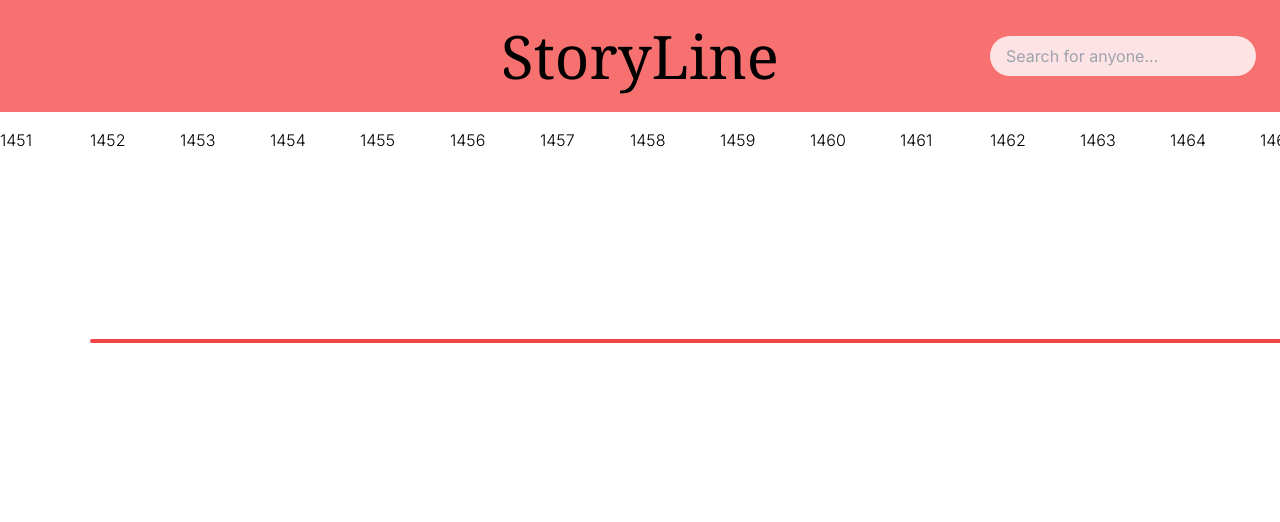
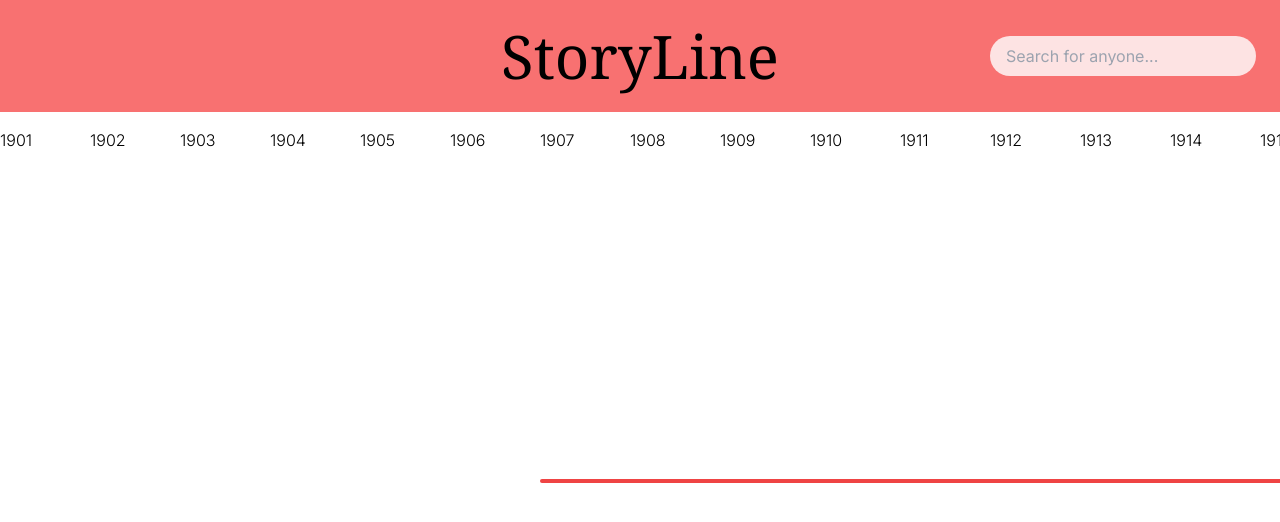
Before and after one commit to WattWozy/StoryLine, a Next.js app in the folder client/: page / in a window 1280 px wide. Shown: the top 522 px of the page. Built offline with nearby package versions, Linux system fonts and the light colour scheme.

Commit message:
removed old files, cleaned shit up, back to static length of timeline for now

```diff
--- a/client/src/app/page.tsx
+++ b/client/src/app/page.tsx
@@ -1,7 +1,7 @@
-import HistoricalPerson from "@/components/core/HistoricalPerson";
+
 import Timeline from "@/components/core/Timeline";
-import Timeline2 from "@/components/core/Timeline2";
-import OldTimeline from "@/components/core/OldTimeLine";
+import GridTimeLine from "@/components/core/GridTimeLine";
+
 import React from "react";
 import { Person } from "@/global/types";
 
@@ -24,16 +24,21 @@ const persons: Person[] = [
 ];
 
 const testPersons: Person[] = [
-  { name: "Alfred Hitchcock", birth: 2014, death: 2023 },
-  { name: "Will Smith", birth: 2020, death: null },
-  { name: "Marie Curie", birth: 2017, death: 2020 },
-  { name: "Albert Einstein", birth: 2015, death: null },
+  { name: "Alfred Hitchcock", birth: 1899, death: 1980 },
+  { name: "Will Smith", birth: 1968, death: null },
+  { name: "Queen Elizabeth II", birth: 1926, death: 2022 },
+  { name: "Nelson Mandela", birth: 1918, death: 2013 },
+  { name: "Frida Kahlo", birth: 1907, death: 1954 },
+  { name: "Stephen Hawking", birth: 1942, death: 2018 },
+  { name: "Malala Yousafzai", birth: 1997, death: null },
+  { name: "Martin Luther King Jr.", birth: 1929, death: 1968 },
+  { name: "Elon Musk", birth: 1971, death: null },
 ];
 
 const Home = () => {
   return (
     <main className="min-h-screen">
-      <Timeline2 persons={persons}/>
+      <GridTimeLine persons={testPersons}/>
       {/* <OldTimeline from={1500} /> */}
       {/* <HistoricalPerson name="Albert Einstein" birth={new Date(Date.UTC(1879, 3, 14))} death={new Date(Date.UTC(1955, 4, 18))}/> */}
     </main>
--- a/client/src/components/core/Timeline2.tsx
+++ b/client/src/components/core/GridTimeLine.tsx
@@ -40,10 +40,10 @@ const renderPerson = (
   );
 };
 
-const getYears = (length: number, X: number) => {
+const getYears = (length: number) => {
   return Array.from(
-    { length: length / X },
-    (_, index) => currentYear - index * X
+    { length: length },
+    (_, index) => currentYear - index
   ).reverse();
 };
 
@@ -51,7 +51,7 @@ const Timeline2: React.FC<TimeLineProps> = ({ persons }) => {
   const earliestBirthYear = persons.reduce((earliest, person) => {
     return person.birth < earliest ? person.birth : earliest;
   }, Infinity);
-  const years = getYears(currentYear - earliestBirthYear + 2, 1);
+  const years = getYears(currentYear - 1900);
 
   return (
     <div
@@ -59,7 +59,7 @@ const Timeline2: React.FC<TimeLineProps> = ({ persons }) => {
         gridTemplateRows: `repeat(${persons.length}, minmax(0, 1fr)`,
         gridTemplateColumns: `repeat(${years.length}, minmax(90px, 1fr)`,
       }}
-      className="grid grid-rows-5 grid-cols-[repeat(12,_minmax(0,_1fr))] overflow-x-auto bg-white h-screen pt-32"
+      className="grid overflow-x-auto bg-white h-screen pt-32"
     >
       {years.map((year) => (
         <div className="text-6 font-light" key={year}>
--- a/client/src/components/core/HistoricalPerson.tsx
+++ /dev/null
@@ -1,19 +0,0 @@
-import React from 'react'
-import Image from 'next/image'
-
-interface HistoricalPersonProps {
-    name: String
-    birth: Date
-    death: Date
-}
-
-const HistoricalPerson: React.FC<HistoricalPersonProps> = ({ name, birth, death }) => {
-    return (
-        <div className='bg-orange-400 rounded-xl pl-4 overflow-hidden text-nowrap w-2/4 left-1/3 top-20 opacity-85 absolute flex justify-between flex-row'>
-            Name: {name} Born: {birth.getFullYear()} RIP: {death.getFullYear()}
-            <Image className='rounded-full' src="/albert-einstein-3.jpg" alt="genius" height={10} width={20} />
-        </div>
-    );
-}
-
-export default HistoricalPerson
--- a/client/src/components/core/OldTimeLine.tsx
+++ /dev/null
@@ -1,39 +0,0 @@
-import React from "react";
-
-interface TimelineProps {
-  from: number;
-  to?: number;
-}
-
-const getEveryXYears = (from: number, to: number, X: number): number[] => {
-  const years: number[] = [from];
-  for (let year = from; year <= to; year++) {
-    if (year % X === 0 && year != from) {
-      years.push(year);
-    }
-  }
-  years.push(to);
-
-  return years;
-};
-
-const OldTimeline: React.FC<TimelineProps> = ({ from, to }) => {
-  const currentYear: number = new Date().getFullYear();
-
-  const yearsToDisplay = getEveryXYears(from, currentYear, 100);
-
-  yearsToDisplay.forEach((year) => console.log(year));
-
-  return (
-    <div className="relative top-10 text-nowrap text-clip flex max-w-full h-full justify-centerx">
-      {yearsToDisplay.map((year, i) => (
-        <div className="min-w-12 flex flex-col h-screen items-center" key={i}>
-          <div className="text-center">{year}</div>
-          <div className="bg-black w-1px h-full opacity-50"></div>
-        </div>
-      ))}
-    </div>
-  );
-};
-
-export default OldTimeline;
--- a/client/src/components/core/PersonLine.tsx
+++ b/client/src/components/core/PersonLine.tsx
@@ -23,7 +23,7 @@ const PersonLine: React.FC<PersonProps> = async ({ person, row }) => {
       className="h-10"
     >
       <div className={"w-full border-t-4 border-red-500 rounded-r-full rounded-l-full"}></div>
-      <div className="whitespace-nowrap border-2 border-gray-200 rounded-md p-2 bg-white text-black text-lg opacity-0 group-hover:opacity-100 transition-opacity duration-300 z-10">
+      <div className="h-10 whitespace-nowrap border-2 border-gray-200 rounded-md p-2 bg-white text-black text-lg opacity-0 group-hover:opacity-100 transition-opacity duration-300 z-10">
         {person.name}
       </div>
     </div>
```
